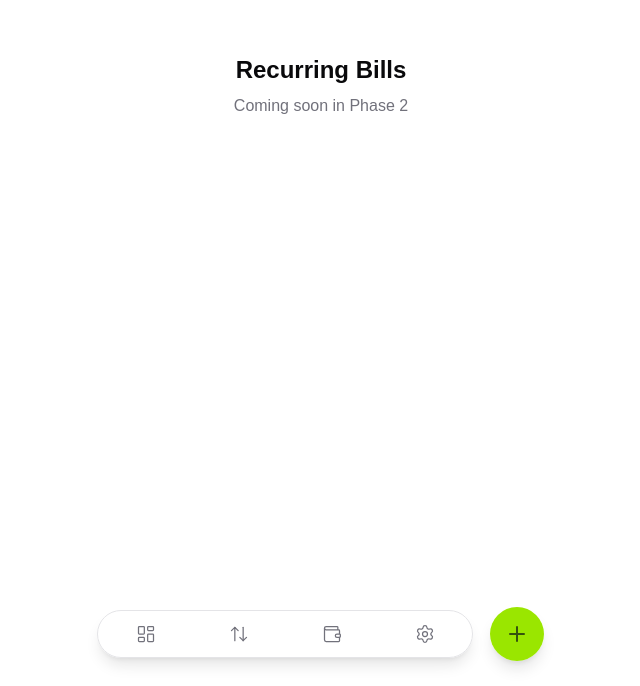
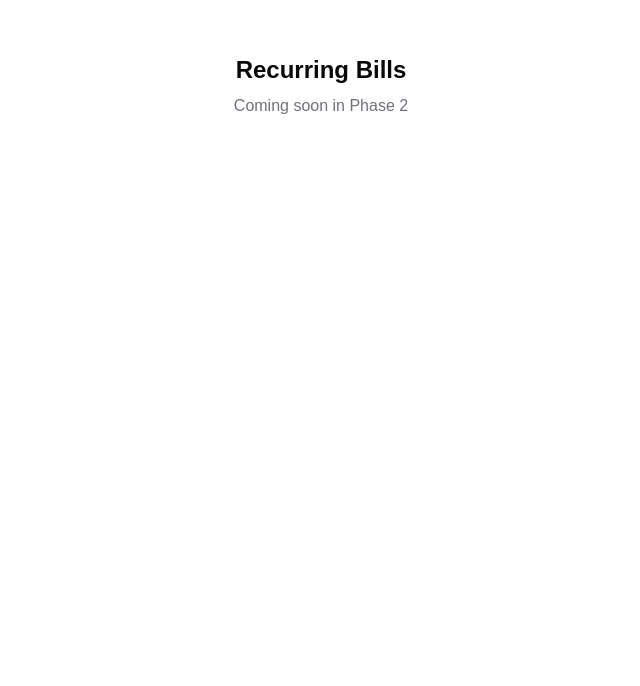
Before and after one commit to muadz-askarul/wallet-hub, a React (Vite) app: page /bills in a window 1280 px wide. Shown: the part 114-800 px from the top of the page, without its empty margins (319-959 px from the left). Built offline with nearby package versions, Linux system fonts and the light colour scheme.

Commit message:
feat(layout): show BottomNavigationBar on primary parent pages only

```diff
--- a/src/components/root-layout.tsx
+++ b/src/components/root-layout.tsx
@@ -25,14 +25,19 @@ export function RootLayout() {
     })
   }, [])
 
+  const showNavBar = ["/", "/transactions", "/wallet", "/settings"].includes(
+    location.pathname
+  )
+
   return (
-    <div className="flex min-h-svh flex-col pb-32">
+    <div className={`flex min-h-svh flex-col ${showNavBar ? "pb-32" : ""}`}>
       <main className="relative flex-1 overflow-x-hidden">
         <div key={location.pathname} className="page-transition">
           <Outlet />
         </div>
       </main>
 
+      {showNavBar && (
         <BottomNavigationBar
           autoShowDelay={500}
           size={"sm"}
@@ -73,7 +78,7 @@ export function RootLayout() {
             active={location.pathname === "/wallet"}
             render={<Link to="/wallet" />}
           >
-          <Wallet className="size-6" strokeWidth={1.5} />
+            <Wallet className="size-6" strokeWidth={1.5} strokeLinecap="round" strokeLinejoin="round" />
             <span className="sr-only">Wallet</span>
           </BottomNavigationItem>
           <BottomNavigationItem
@@ -84,6 +89,7 @@ export function RootLayout() {
             <span className="sr-only">Settings</span>
           </BottomNavigationItem>
         </BottomNavigationBar>
+      )}
     </div>
   )
 }
```
Lines whose indentation alone changed are shown as unchanged.
